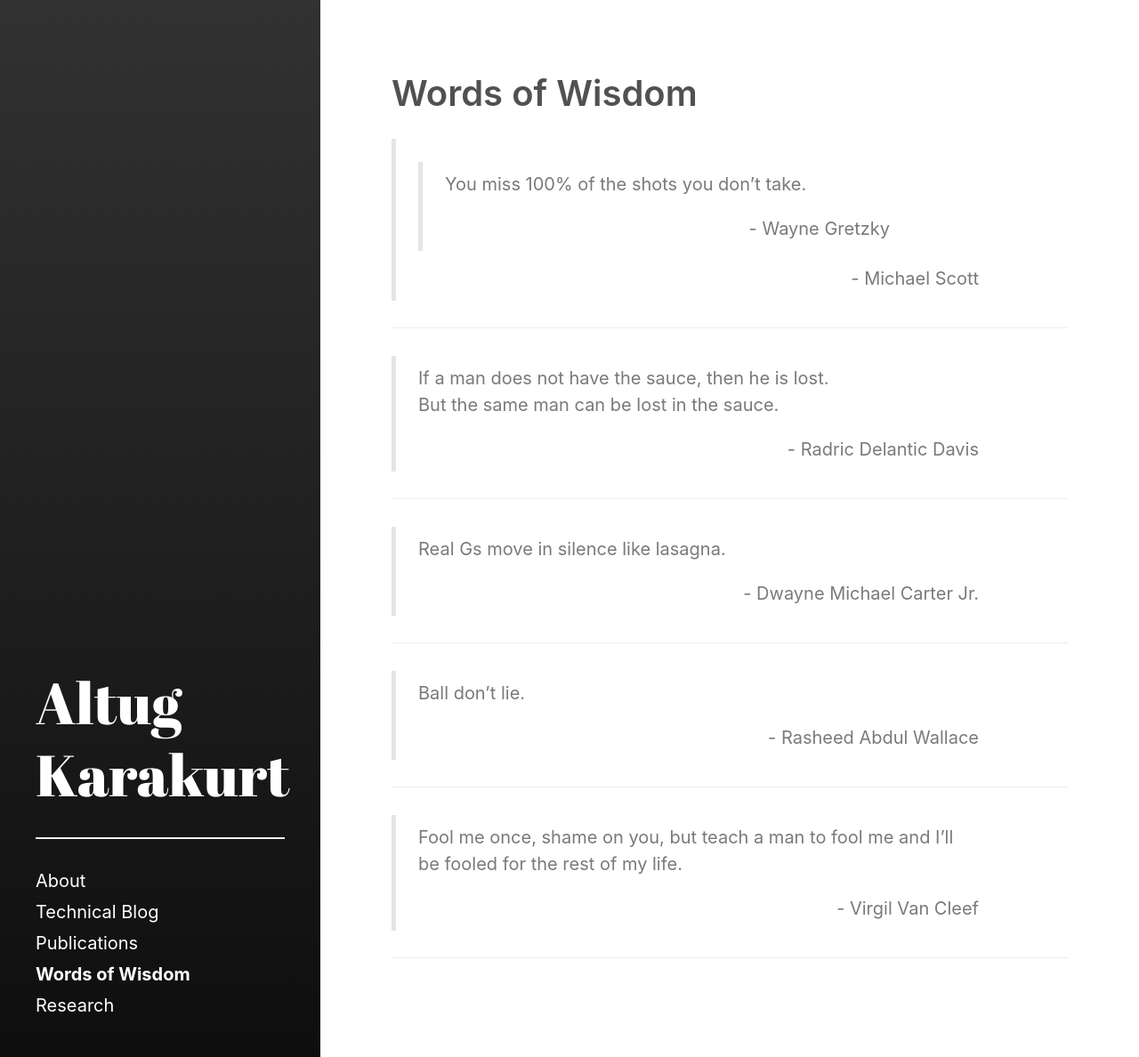
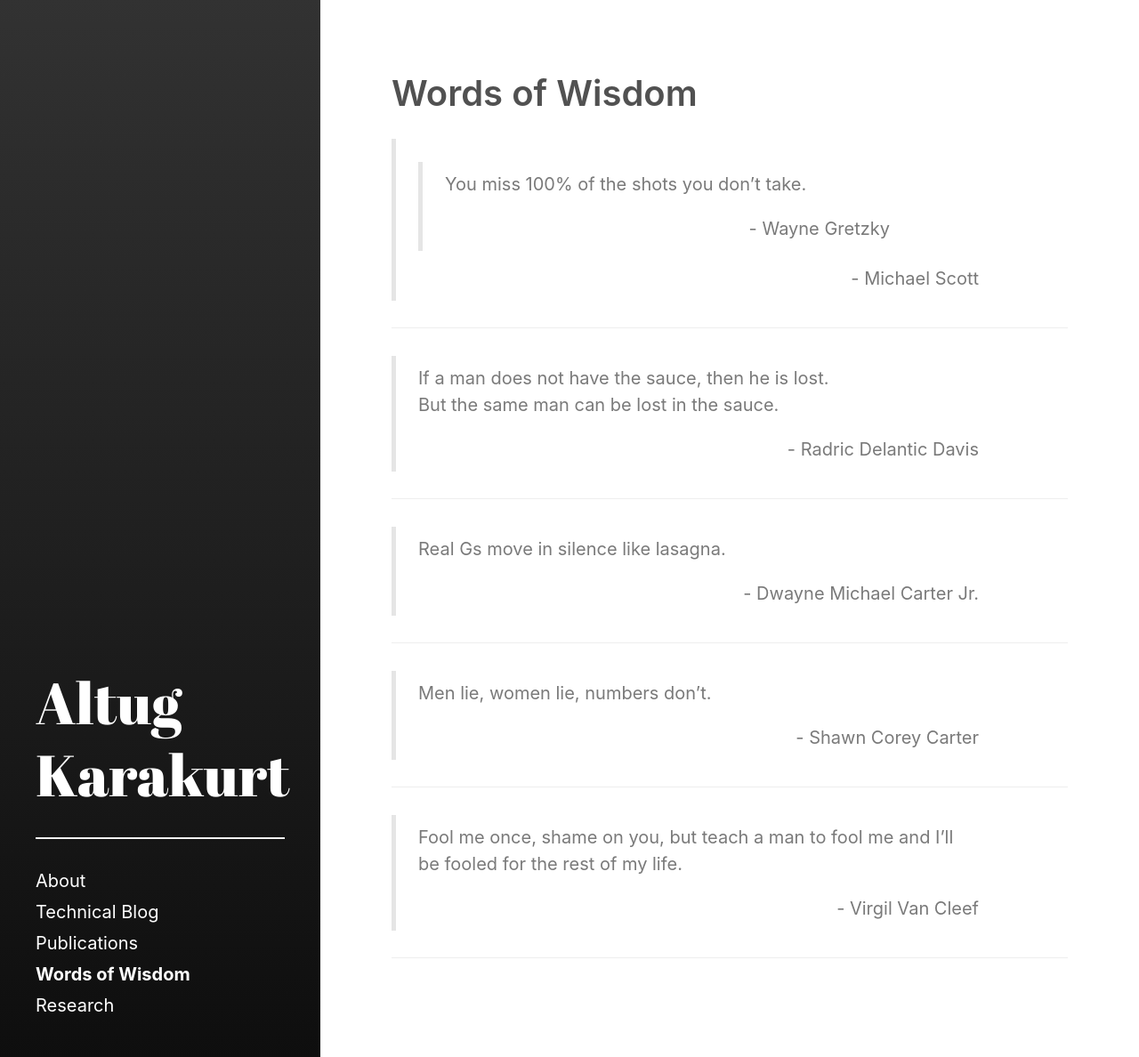
Before and after one commit to altugkarakurt/altugkarakurt.github.io, a Jekyll site: the page built from quotes.md, in a window 1280 px wide. Shown: the whole page at 89% size. Built offline with Jekyll 4.4.1, drawn with Linux system fonts in a browser that asks for light colours.

Commit message:
Update quotes.md

```diff
--- a/quotes.md
+++ b/quotes.md
@@ -15,8 +15,8 @@ sidebar_link: true
 > Real Gs move in silence like lasagna.
 > <div style="text-align: right"> - Dwayne Michael Carter Jr. </div>
 <hr>
-> Ball don't lie.
-> <div style="text-align: right"> - Rasheed Abdul Wallace </div>
+> Men lie, women lie, numbers don't.
+> <div style="text-align: right"> - Shawn Corey Carter </div>
 <hr>
 > Fool me once, shame on you, but teach a man to fool me and I'll be fooled for the rest of my life.
 > <div style="text-align: right"> - Virgil Van Cleef </div>
```
